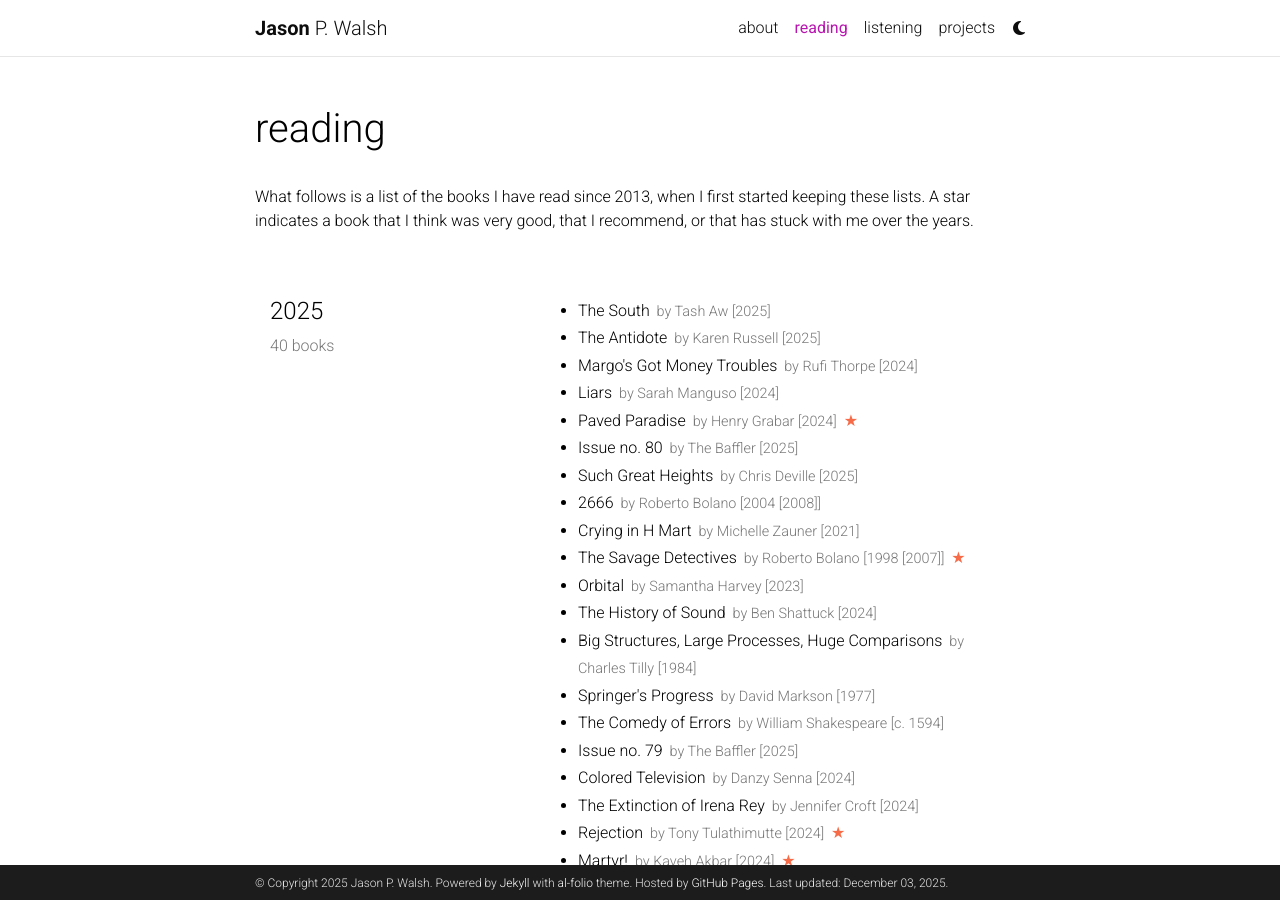
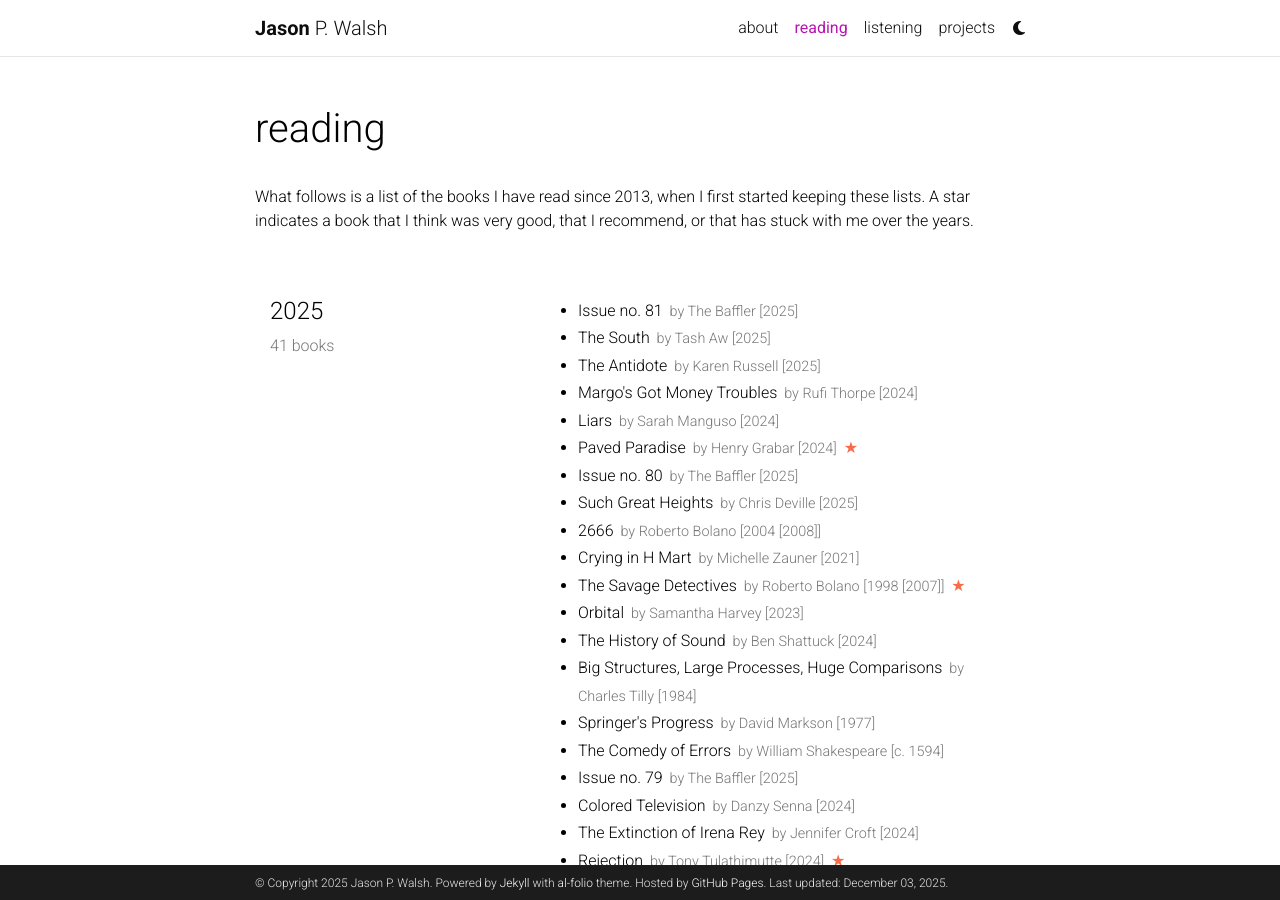
Before and after one commit to jwals23/jwals23.github.io, a Jekyll site: the page built from _pages/reading.md, in a window 1280 px wide and 900 px high. Built offline with Jekyll 4.4.1, drawn with Linux system fonts in a browser that asks for light colours; comment, search, counter and statistics services are not loaded; a style sheet for code colours, icons or effects is not loaded.

Commit message:
Update reading.yml

```diff
--- a/_data/reading.yml
+++ b/_data/reading.yml
@@ -1,6 +1,10 @@
 list:
   - year: "2025"
     books:
+      - title: Issue no. 81
+        author: The Baffler
+        year: 2025
+
       - title: The South
         author: Tash Aw
         year: 2025
```
